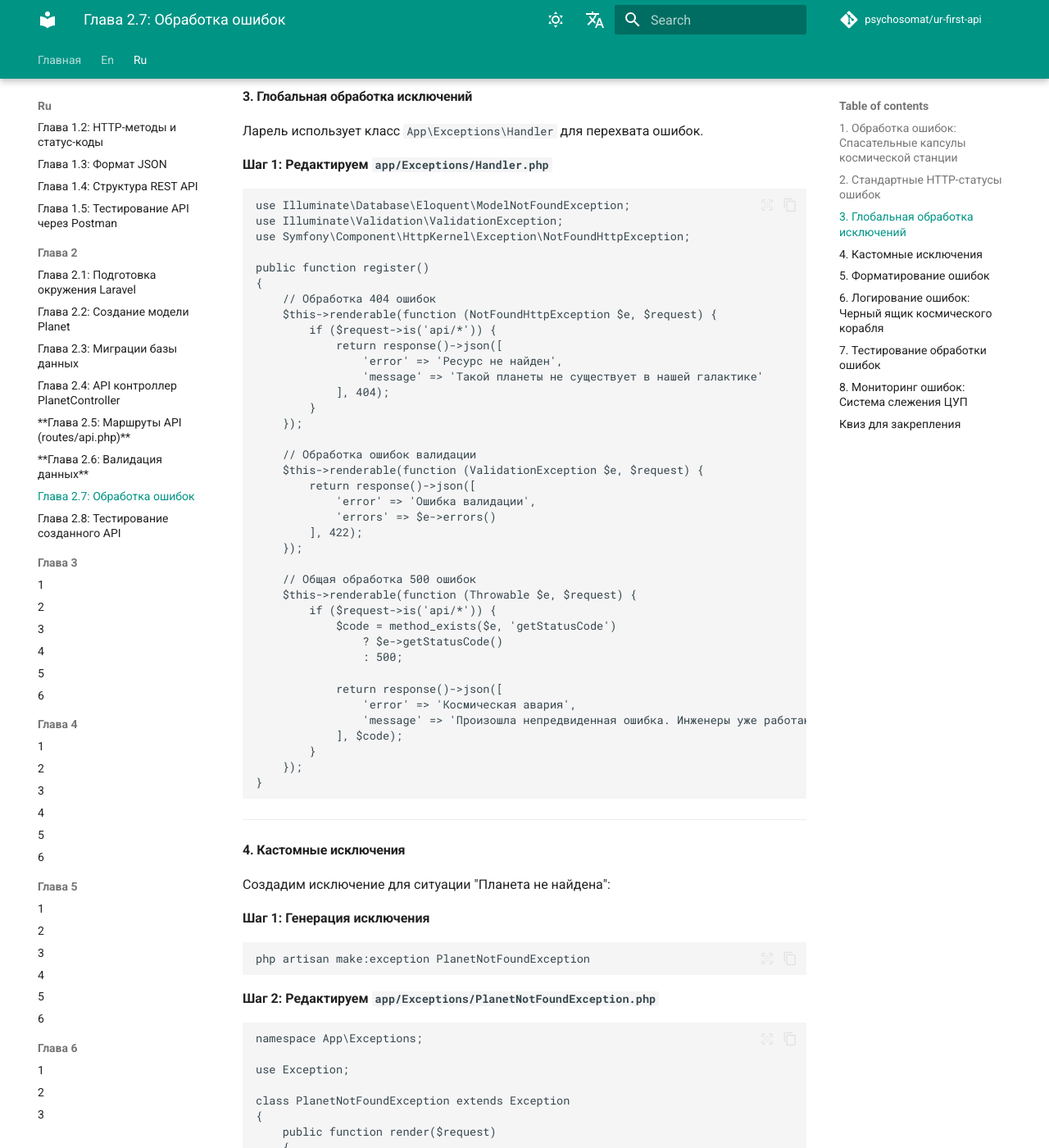
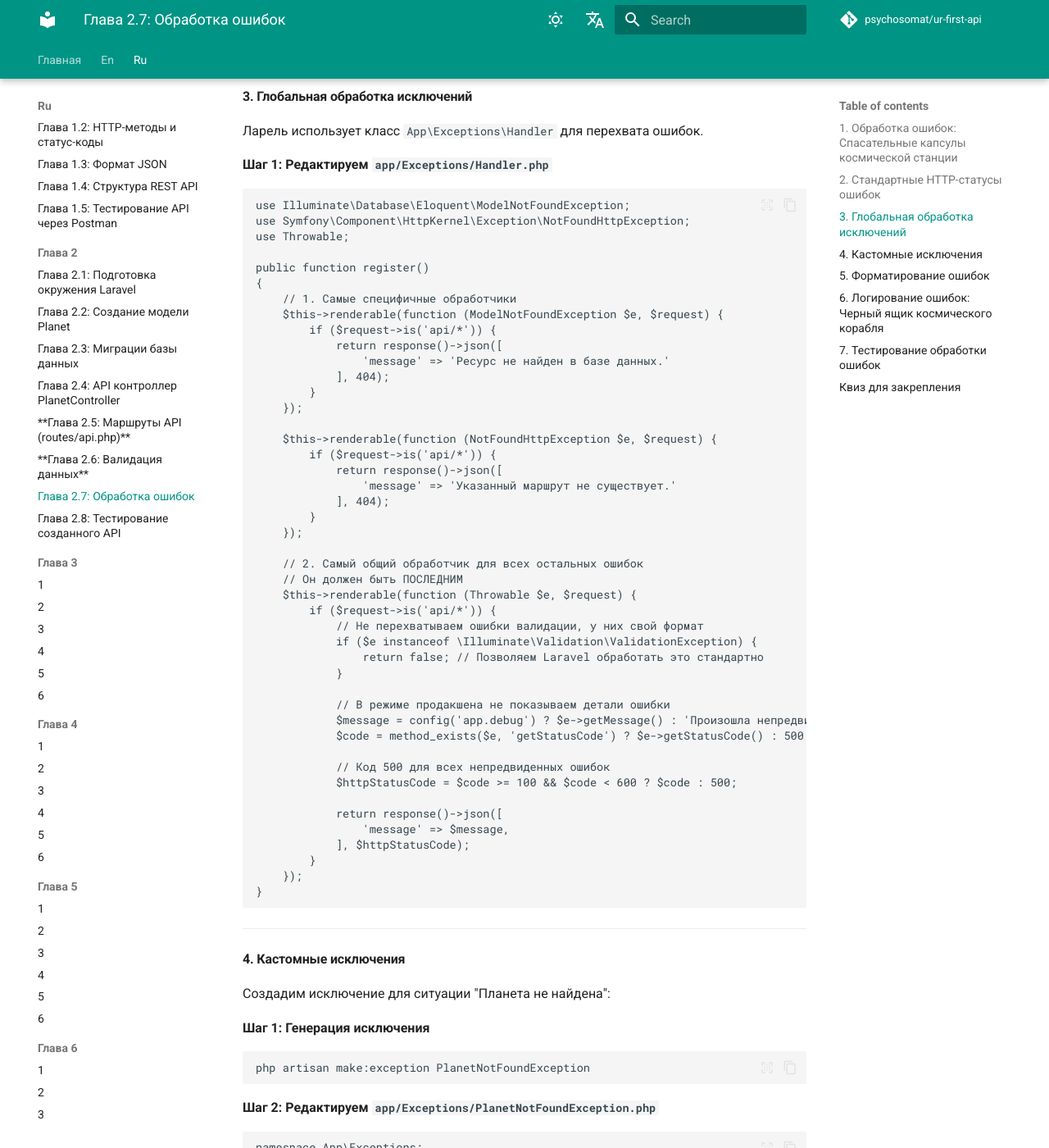
Before and after one commit to psychosomat/ur-first-api, an MkDocs documentation site: the page built from docs/ru/Глава 2/7.md, in a window 1280 px wide and 1400 px high, scrolled down 993 px. Shown: the whole window at 82% size. Built offline with MkDocs 1.6.1 and Material for MkDocs 9.7.7, drawn with Linux system fonts in a browser that asks for light colours; comment, search, counter and statistics services are not loaded; some of the changed text lies outside the part shown.

Commit message:
Content adjustments

````diff
--- a/docs/ru/Глава 2/7.md
+++ b/docs/ru/Глава 2/7.md
@@ -36,40 +36,47 @@
 **Шаг 1: Редактируем `app/Exceptions/Handler.php`**
 ```php
 use Illuminate\Database\Eloquent\ModelNotFoundException;
-use Illuminate\Validation\ValidationException;
 use Symfony\Component\HttpKernel\Exception\NotFoundHttpException;
+use Throwable;
 
 public function register()
 {
-    // Обработка 404 ошибок
-    $this->renderable(function (NotFoundHttpException $e, $request) {
+    // 1. Самые специфичные обработчики
+    $this->renderable(function (ModelNotFoundException $e, $request) {
         if ($request->is('api/*')) {
             return response()->json([
-                'error' => 'Ресурс не найден',
-                'message' => 'Такой планеты не существует в нашей галактике'
+                'message' => 'Ресурс не найден в базе данных.'
             ], 404);
         }
     });
 
-    // Обработка ошибок валидации
-    $this->renderable(function (ValidationException $e, $request) {
-        return response()->json([
-            'error' => 'Ошибка валидации',
-            'errors' => $e->errors()
-        ], 422);
+    $this->renderable(function (NotFoundHttpException $e, $request) {
+        if ($request->is('api/*')) {
+            return response()->json([
+                'message' => 'Указанный маршрут не существует.'
+            ], 404);
+        }
     });
 
-    // Общая обработка 500 ошибок
+    // 2. Самый общий обработчик для всех остальных ошибок
+    // Он должен быть ПОСЛЕДНИМ
     $this->renderable(function (Throwable $e, $request) {
         if ($request->is('api/*')) {
-            $code = method_exists($e, 'getStatusCode')
-                ? $e->getStatusCode()
-                : 500;
+            // Не перехватываем ошибки валидации, у них свой формат
+            if ($e instanceof \Illuminate\Validation\ValidationException) {
+                return false; // Позволяем Laravel обработать это стандартно
+            }
+
+            // В режиме продакшена не показываем детали ошибки
+            $message = config('app.debug') ? $e->getMessage() : 'Произошла непредвиденная ошибка сервера.';
+            $code = method_exists($e, 'getStatusCode') ? $e->getStatusCode() : 500;
+
+            // Код 500 для всех непредвиденных ошибок
+            $httpStatusCode = $code >= 100 && $code < 600 ? $code : 500;
 
             return response()->json([
-                'error' => 'Космическая авария',
-                'message' => 'Произошла непредвиденная ошибка. Инженеры уже работают над решением'
-            ], $code);
+                'message' => $message,
+            ], $httpStatusCode);
         }
     });
 }
@@ -220,29 +227,6 @@ public function index()
 
 ---
 
-#### **8. Мониторинг ошибок: Система слежения ЦУП**
-Инструменты для продакшена:
-- **Sentry** (sentry.io) - Отслеживание ошибок в реальном времени
-- **Telegram-боты** - Мгновенные уведомления
-- **ELK Stack** - Анализ логов
-
-**Пример интеграции с Telegram:**
-```php
-// В App\Exceptions\Handler
-public function report(Exception $exception)
-{
-    if ($this->shouldReport($exception)) {
-        Telegram::sendMessage([
-            'chat_id' => env('TELEGRAM_ADMIN_ID'),
-            'text' => "🚨 API ERROR:\n" . $exception->getMessage()
-        ]);
-    }
-    parent::report($exception);
-}
-```
-
----
-
 #### **Квиз для закрепления**
 1. **HTTP-статус для "Планета не найдена":**
    a) `400`
@@ -264,10 +248,10 @@ public function report(Exception $exception)
    b) Параметр в `.env`
    c) Указание в контроллере
 
-5. **Преимущество кастомных исключений:**
-   a) Единый формат ответов
-   b) Автоматическое логирование
-   c) Оба варианта
+5. **Главное преимущество создания кастомных исключений:**
+   a) Повышение производительности
+   b) Создание семантически понятных ошибок для специфических бизнес-сценариев
+   c) Автоматическое добавление в .env
 
 <details>
   <summary>🔍 Проверьте ответы</summary>
@@ -277,7 +261,7 @@ public function report(Exception $exception)
   2. a)
   3. a)
   4. a)
-  5. c)
+  5. b)
 </details>
 
 ---
````
Also changed, not shown: docs/ru/Глава 2/8.md (+4 -4 lines).
